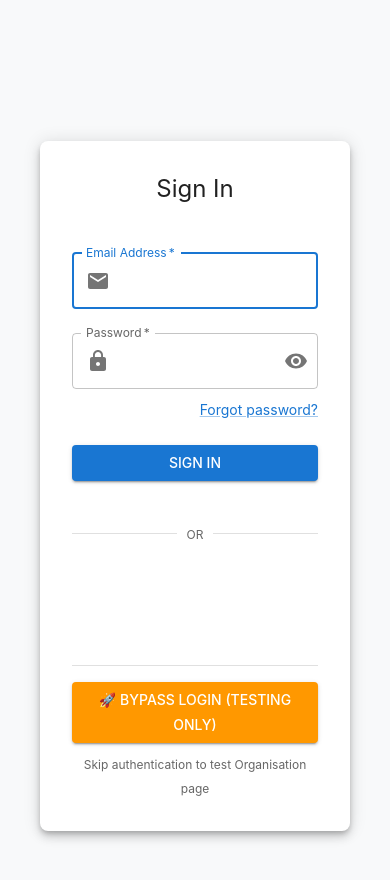
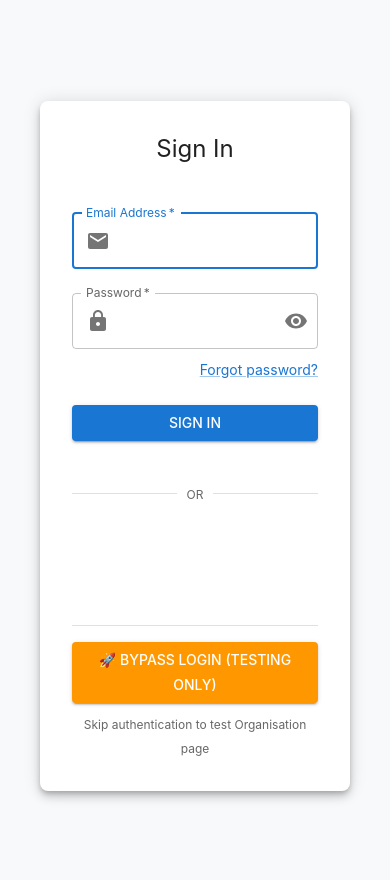
Before and after one commit to ruchika-innow8/bloomvision-fe, a React (Vite) app: page /signin in a window 390 px wide. Shown: the top 880 px of the page. Built offline with nearby package versions, Linux system fonts and the light colour scheme; no server answers.

Commit message:
Refactor components and  authentication handling

```diff
--- a/src/components/Layout.jsx
+++ b/src/components/Layout.jsx
@@ -1,5 +1,6 @@
 import React from "react";
 import { Box, CssBaseline } from "@mui/material";
+import { useSelector } from "react-redux";
 import TopBar from "./Navigation"; // Existing top bar
 import SideBar from "./Sidebar"; // To be created
 import { useSidebar } from "../contexts/SidebarContext"; // Import useSidebar
@@ -9,20 +10,29 @@ const collapsedDrawerWidth = 60; // Collapsed drawer width
 
 export default function Layout({ children }) {
   const { isCollapsed, isMobile } = useSidebar();
-  const currentDrawerWidth = isCollapsed && !isMobile ? collapsedDrawerWidth : drawerWidth;
+  const isAuthenticated = useSelector((state) => state.auth.isAuthenticated);
+
+  const currentDrawerWidth =
+    isCollapsed && !isMobile ? collapsedDrawerWidth : drawerWidth;
 
   return (
     <Box sx={{ display: "flex" }}>
       <CssBaseline />
-      <TopBar drawerWidth={currentDrawerWidth} />
-      <SideBar drawerWidth={currentDrawerWidth} />
+      {isAuthenticated && (
+        <>
+          <TopBar drawerWidth={currentDrawerWidth} />
+          <SideBar drawerWidth={currentDrawerWidth} />
+        </>
+      )}
       <Box
         component="main"
         sx={{
           flexGrow: 1,
           p: 3,
-          width: { sm: `calc(100% - ${currentDrawerWidth}px)` },
-          mt: { xs: 5, sm: 6 }, // Add top margin to account for fixed AppBar
+          width: isAuthenticated
+            ? { sm: `calc(100% - ${currentDrawerWidth}px)` }
+            : "100%",
+          mt: isAuthenticated ? { xs: 5, sm: 6 } : 0, // Add top margin to account for fixed AppBar only when authenticated
           transition: (theme) =>
             theme.transitions.create(["width", "margin"], {
               easing: theme.transitions.easing.sharp,
--- a/src/components/Navigation.jsx
+++ b/src/components/Navigation.jsx
@@ -116,7 +116,14 @@ export default function Navigation({ drawerWidth }) {
             aria-haspopup="true"
             aria-expanded={open ? "true" : undefined}
           >
-            <Avatar sx={{ width: 32, height: 32, bgcolor: "#1976d2", fontSize: "0.875rem" }}>
+            <Avatar
+              sx={{
+                width: 32,
+                height: 32,
+                bgcolor: "#1976d2",
+                fontSize: "0.875rem",
+              }}
+            >
               {userInitials}
             </Avatar>
           </IconButton>
--- a/src/components/Sidebar.jsx
+++ b/src/components/Sidebar.jsx
@@ -23,12 +23,21 @@ import {
 } from "@mui/icons-material";
 import { useNavigate, useLocation } from "react-router-dom";
 import { useSidebar } from "../contexts/SidebarContext";
-import { ChevronRight as ChevronRightIcon, ChevronLeft as ChevronLeftIcon } from "@mui/icons-material";
+import {
+  ChevronRight as ChevronRightIcon,
+  ChevronLeft as ChevronLeftIcon,
+} from "@mui/icons-material";
 
 export default function Sidebar({ drawerWidth }) {
   const navigate = useNavigate();
   const location = useLocation();
-  const { isMobile, mobileOpen, handleDrawerToggle, isCollapsed, toggleCollapse } = useSidebar();
+  const {
+    isMobile,
+    mobileOpen,
+    handleDrawerToggle,
+    isCollapsed,
+    toggleCollapse,
+  } = useSidebar();
 
   const menuItems = [
     { text: "Dashboard", icon: <DashboardIcon />, path: "/dashboard" },
@@ -70,17 +79,21 @@ export default function Sidebar({ drawerWidth }) {
       onClose={handleDrawerToggle}
       anchor="left"
     >
-      <Box sx={{
+      <Box
+        sx={{
           display: "flex",
           flexDirection: "column",
           flex: 1,
-        overflow: "hidden"
-      }}>
-        <Toolbar sx={{
+          overflow: "hidden",
+        }}
+      >
+        <Toolbar
+          sx={{
             justifyContent: isCollapsed ? "center" : "flex-start",
             py: 2,
-          minHeight: "64px !important"
-        }}>
+            minHeight: "64px !important",
+          }}
+        >
           <Typography
             variant="h6"
             noWrap
@@ -91,10 +104,16 @@ export default function Sidebar({ drawerWidth }) {
           </Typography>
         </Toolbar>
         <Divider sx={{ bgcolor: "rgba(255,255,255,0.1)" }} />
-        <Box sx={{ flex: 1, overflowY: "auto", overflowX: "hidden" }}> {/* Allow scrolling only for menu items if needed */}
+        <Box sx={{ flex: 1, overflowY: "auto", overflowX: "hidden" }}>
+          {" "}
+          {/* Allow scrolling only for menu items if needed */}
           <List sx={{ py: 1 }}>
             {menuItems.map((item) => (
-              <ListItem key={item.text} disablePadding sx={{ display: "block" }}>
+              <ListItem
+                key={item.text}
+                disablePadding
+                sx={{ display: "block" }}
+              >
                 <ListItemButton
                   onClick={() => navigate(item.path)}
                   sx={{
@@ -128,7 +147,7 @@ export default function Sidebar({ drawerWidth }) {
                     sx={{
                       opacity: isCollapsed ? 0 : 1,
                       transition: "opacity 0.2s ease",
-                      "& span": { fontWeight: 500 }
+                      "& span": { fontWeight: 500 },
                     }}
                   />
                 </ListItemButton>
@@ -156,7 +175,7 @@ export default function Sidebar({ drawerWidth }) {
                 color: "#ffffff",
                 "&:hover": {
                   bgcolor: "rgba(255,255,255,0.1)",
-              }
+                },
               }}
             >
               {isCollapsed ? <ChevronRightIcon /> : <ChevronLeftIcon />}
--- a/src/contexts/SidebarContext.jsx
+++ b/src/contexts/SidebarContext.jsx
@@ -35,8 +35,6 @@ export function SidebarProvider({ children }) {
   };
 
   return (
-    <SidebarContext.Provider value={value}>
-      {children}
-    </SidebarContext.Provider>
+    <SidebarContext.Provider value={value}>{children}</SidebarContext.Provider>
   );
 }
```
Also changed, not shown: src/api/axiosClient.js (line endings or trailing spaces), src/hooks/useOrganisations.jsx (line endings or trailing spaces), src/pages/Analytics.jsx (line endings or trailing spaces), src/pages/Settings.jsx (line endings or trailing spaces), src/pages/Templates.jsx (line endings or trailing spaces), src/pages/Users.jsx (line endings or trailing spaces), src/theme.js (line endings or trailing spaces), src/utils/validation.js (line endings or trailing spaces). Lines whose indentation alone changed are shown as unchanged.
